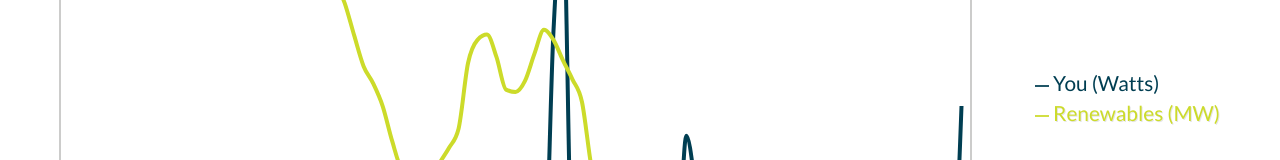
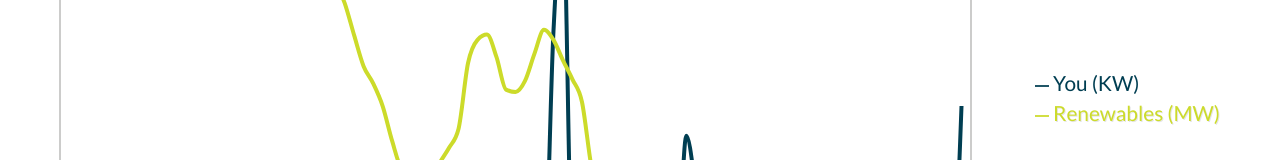
Before and after one commit to Community-Energy-Labs/GridShiftHackathon2020_Repo, a React (Create React App) app in the folder frontend/: page /app in a window 1280 px wide. Shown: the part 485-645 px from the top of the page. Built offline with nearby package versions, Linux system fonts and the light colour scheme.

Commit message:
change Watts to kW

```diff
--- a/frontend/src/App.js
+++ b/frontend/src/App.js
@@ -243,7 +243,7 @@ function App() {
               <Area
                 yAxisId="left"
                 type="monotone"
-                dataKey="You (Watts)"
+                dataKey="You (KW)"
                 stroke="#003E52"
                 strokeWidth={4}
                 fillOpacity={0}
--- a/frontend/src/utils/dataService.js
+++ b/frontend/src/utils/dataService.js
@@ -26,7 +26,7 @@ async function getCombinedData(date) {
     let newPoint = {
       Time: hour + minuteFraction,
       'Renewables (MW)': renewablesData[idx].value,
-      'You (Watts)': point.value
+      'You (KW)': point.value
     }
     combinedData.push(newPoint)
   })
```
